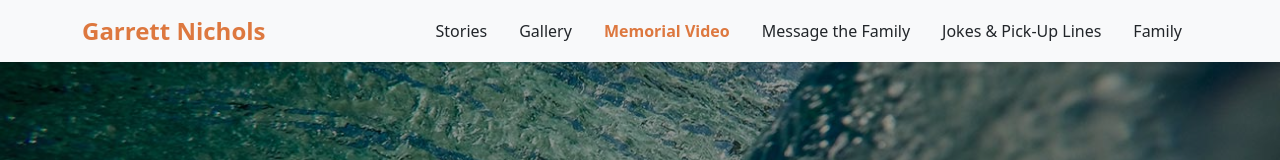
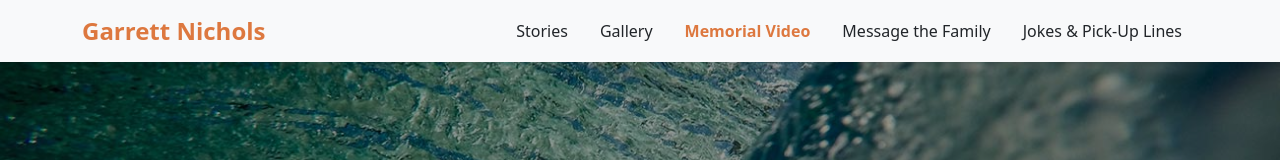
Before and after one commit to noahcoleman76/garrett-website, a React (Vite) app: page /memorial-video in a window 1280 px wide. Shown: the top 160 px of the page. Built offline with nearby package versions, Linux system fonts and the light colour scheme.

Commit message:
removed family nav item

```diff
--- a/src/components/Navbar.tsx
+++ b/src/components/Navbar.tsx
@@ -38,11 +38,6 @@ const Navbar: React.FC = () => {
                             Jokes & Pick-Up Lines
                         </NavLink>
                     </li>
-                    <li className="nav-item">
-                        <NavLink to="/family" className="nav-link text-dark">
-                            Family
-                        </NavLink>
-                    </li>
                 </ul>
 
             </div>
```
